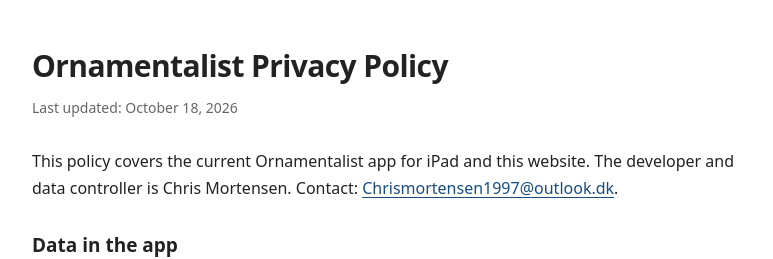
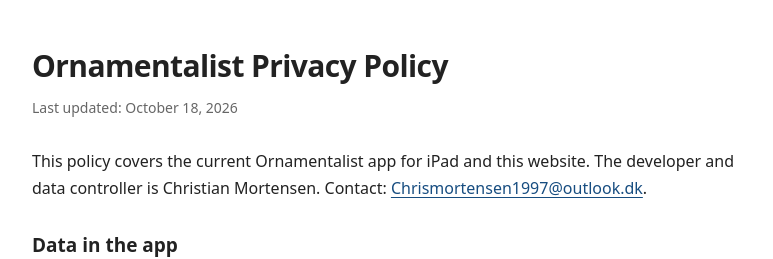
Before and after one commit to hahanooben123-spec/ornamentalist-website, a plain HTML site: page index.html in a window 1280 px wide. Shown: the top 259 px of the page, without its empty margins (252-1025 px from the left). Drawn offline with Linux system fonts and the light colour scheme.

```diff
--- a/index.html
+++ b/index.html
@@ -10,7 +10,7 @@
 <body><main>
 <h1>Ornamentalist Privacy Policy</h1>
 <p class="updated">Last updated: October 18, 2026</p>
-<p>This policy covers the current Ornamentalist app for iPad and this website. The developer and data controller is Chris Mortensen. Contact: <a href="mailto:Chrismortensen1997@outlook.dk">Chrismortensen1997@outlook.dk</a>.</p>
+<p>This policy covers the current Ornamentalist app for iPad and this website. The developer and data controller is Christian Mortensen. Contact: <a href="mailto:Chrismortensen1997@outlook.dk">Chrismortensen1997@outlook.dk</a>.</p>
 <h2>Data in the app</h2>
 <p>Ornamentalist does not require an account and contains no advertising, tracking or third-party analytics. The app does not itself send your drawings or usage data to the developer. Drawings, layers, imported images and settings are processed locally on your device.</p>
 <h2>Storage and deletion</h2>
```
Also changed, not shown: privacy.html (+1 -1 lines).
